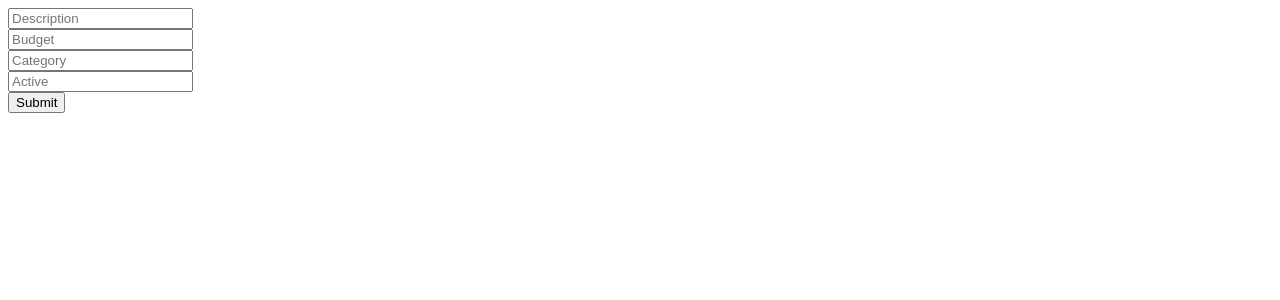
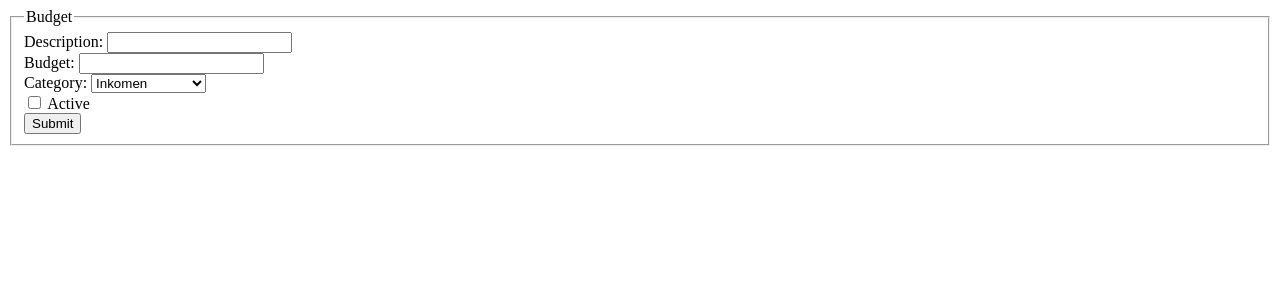
Before and after one commit to yoramclapper/projecthub, a Django app: template projecthub/budget/templates/budget/budget.html in a window 1280 px wide. Shown: the top 300 px of the page. Run offline with Django 3.2, Linux system fonts and the light colour scheme; the template is opened without the code that fills it, so the values that code supplies are empty.

Commit message:
Created first functional version of budget-form (without error-handling yet)

```diff
--- a/projecthub/budget/templates/budget/budget.html
+++ b/projecthub/budget/templates/budget/budget.html
@@ -7,11 +7,28 @@
 <body>
 <form method="post">
     {% csrf_token %}
-    <input type="text" placeholder="Description"><br>
-    <input type="number" placeholder="Budget"><br>
-    <input type="text" placeholder="Category"><br>
-    <input type="text" placeholder="Active"><br>
-    <button type="submit">Submit</button>
+
+    <fieldset>
+        <legend>Budget</legend>
+
+        <label for="description">Description:</label>
+        <input type="text" id="description" name="name" required><br>
+
+        <label for="budget">Budget:</label>
+        <input type="number" id="budget" name="budget" step=".01" required><br>
+
+        <label for="category">Category:</label>
+        <select id="category" name="category">
+          <option value="IN">Inkomen</option>
+          <option value="FLEX">Flexibele lasten</option>
+          <option value="VAST">Vaste lasten</option>
+        </select><br>
+
+        <input type="checkbox" id="active" name="active">
+        <label for="active">Active</label><br>
+
+        <button type="submit">Submit</button>
+    </fieldset>
 </form>
 </body>
 </html>
--- a/projecthub/budget/views.py
+++ b/projecthub/budget/views.py
@@ -6,7 +6,7 @@ def budget_view(request):
     if request.method == 'POST':
         form = BudgetForm(request.POST)
         if form.is_valid():
-            pass  # does nothing, just trigger the validation
+            form.save()
     else:
         form = BudgetForm()
     return render(request, 'budget/budget.html', {'form': form})
```
